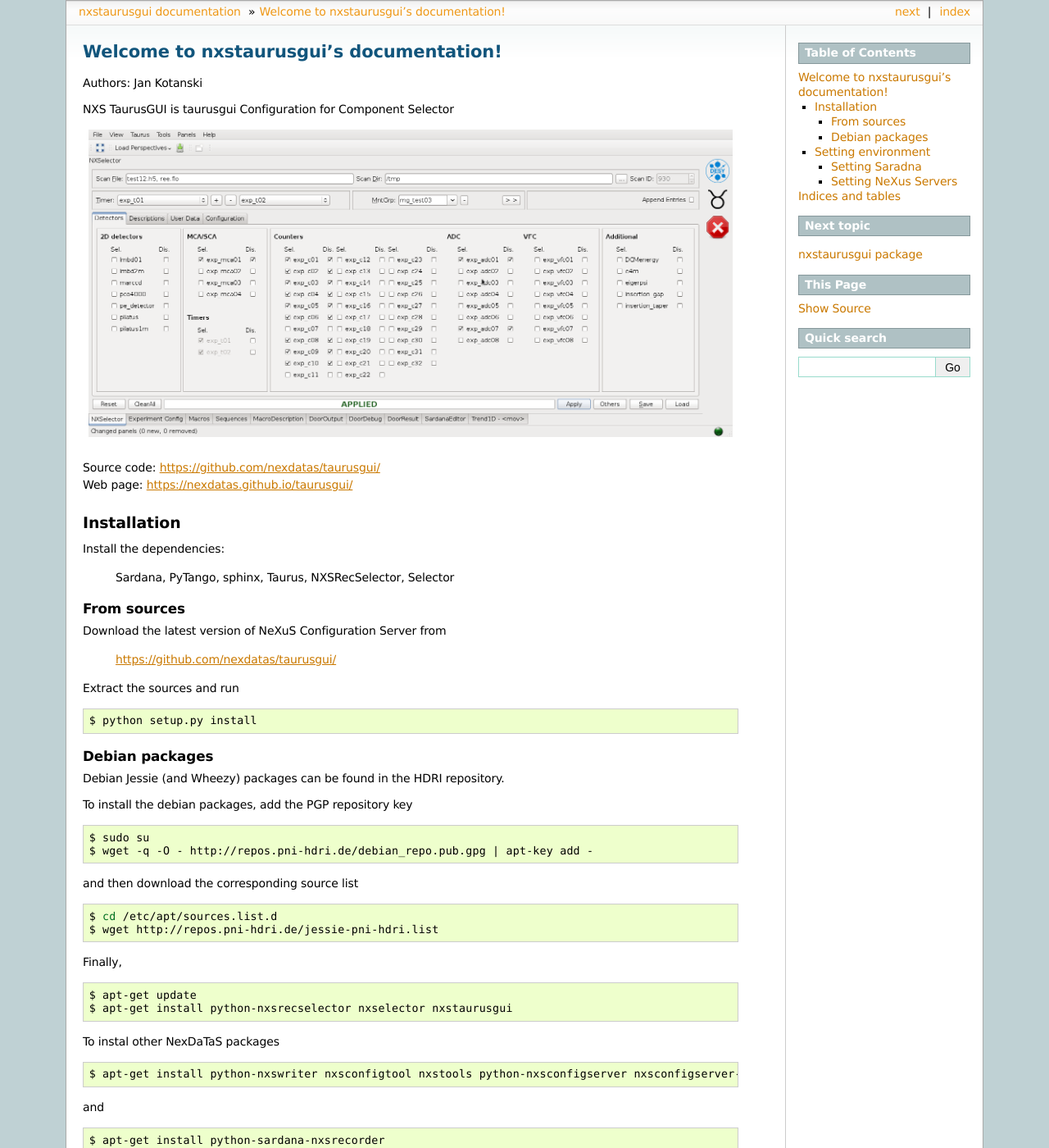
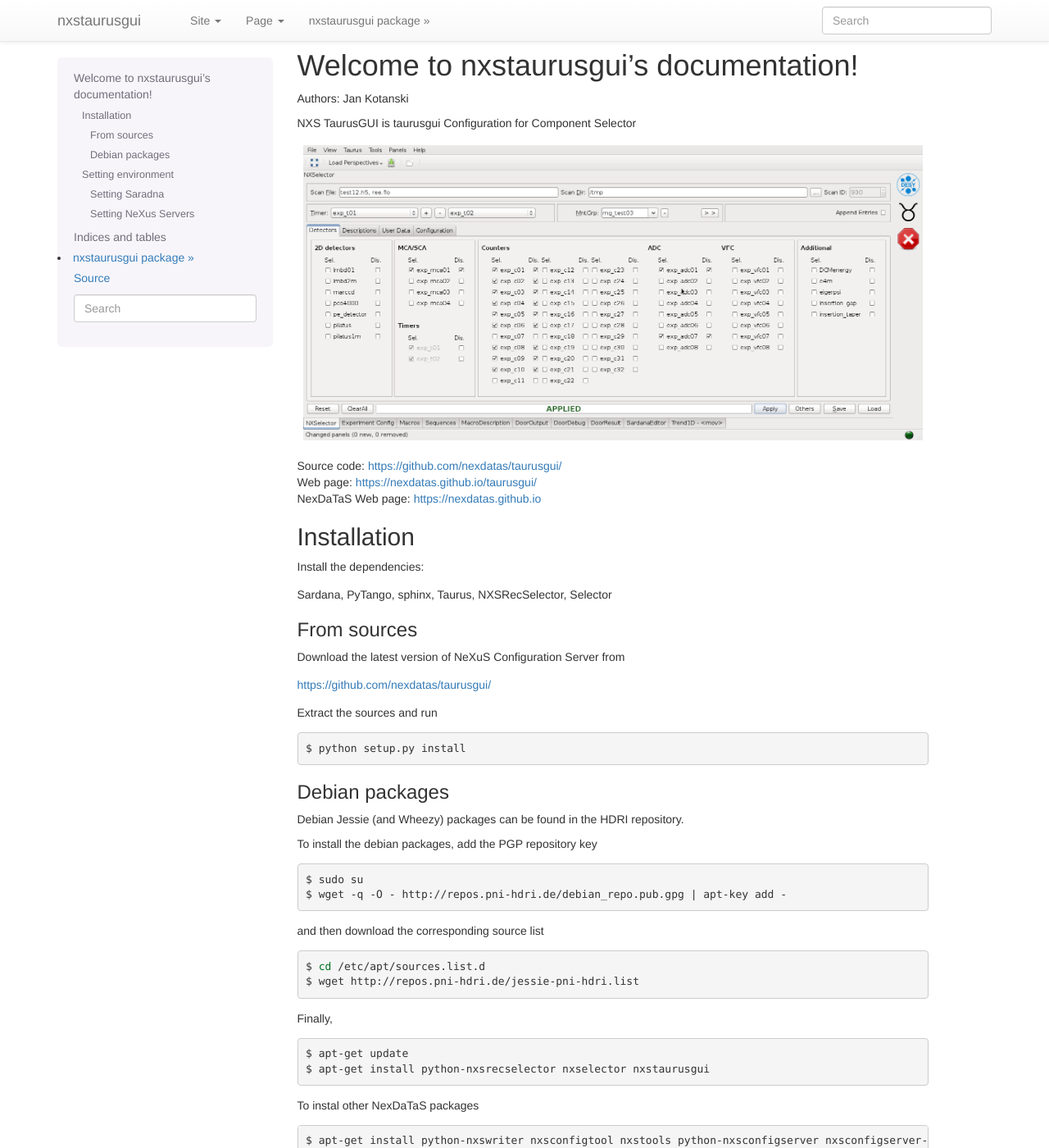
Before and after one commit to jkotan/nexdatas.taurusgui, a Sphinx documentation site: the page built from doc/index.rst, in a window 1280 px wide and 1400 px high. Shown: the whole window at 82% size. Built offline with Sphinx 7.4.7, drawn with Linux system fonts in a browser that asks for light colours; some of the changed text lies outside the part shown.

Commit message:
update docu

```diff
--- a/README.rst
+++ b/README.rst
@@ -11,6 +11,7 @@
 
 | Source code: https://github.com/nexdatas/taurusgui/
 | Web page: https://nexdatas.github.io/taurusgui/
+| NexDaTaS Web page: https://nexdatas.github.io
 
 
 
@@ -20,14 +21,14 @@
 
 Install the dependencies:
 
-    Sardana, PyTango, sphinx, Taurus, NXSRecSelector, Selector
+|    Sardana, PyTango, sphinx, Taurus, NXSRecSelector, Selector
 
 From sources
 ^^^^^^^^^^^^
 
 Download the latest version of NeXuS Configuration Server from
 
-    https://github.com/nexdatas/taurusgui/
+|    https://github.com/nexdatas/taurusgui/
 
 Extract the sources and run
 
--- a/doc/conf.py
+++ b/doc/conf.py
@@ -15,6 +15,9 @@
 import sys
 import os
 
+# import sphinx_rtd_theme
+import sphinx_bootstrap_theme
+
 # If extensions (or modules to document with autodoc) are in another directory,
 # add these directories to sys.path here. If the directory is relative to the
 # documentation root, use os.path.abspath to make it absolute, like shown here.
@@ -29,6 +32,7 @@
 # extensions coming with Sphinx (named 'sphinx.ext.*') or your custom
 # ones.
 extensions = [
+    'sphinx.ext.intersphinx',
     'sphinx.ext.autodoc',
     'sphinx.ext.viewcode',
 ]
@@ -110,15 +114,101 @@
 #html_theme = 'agogo'
 #html_theme = 'haiku'
 #html_theme = 'nature'
-html_theme = 'sphinxdoc'
+# html_theme = 'sphinxdoc'
+# html_theme = 'sphinx_rtd_theme'
+html_theme = 'bootstrap'
 
 # Theme options are theme-specific and customize the look and feel of a theme
 # further.  For a list of options available for each theme, see the
 # documentation.
 #html_theme_options = {}
+html_theme_options = {
+    # Navigation bar title. (Default: ``project`` value)
+    # 'navbar_title': "Demo",
+
+    # Tab name for entire site. (Default: "Site")
+    # 'navbar_site_name': "Site",
+
+    # A list of tuples containing pages or urls to link to.
+    # Valid tuples should be in the following forms:
+    #    (name, page)                 # a link to a page
+    #    (name, "/aa/bb", 1)          # a link to an arbitrary relative url
+    #    (name, "http://example.com", True) # arbitrary absolute url
+    # Note the "1" or "True" value above as the third argument to indicate
+    # an arbitrary url.
+    # 'navbar_links': [
+    #     ("Examples", "examples"),
+    #    ("Link", "http://example.com", True),
+    # ],
+
+    # Render the next and previous page links in navbar. (Default: true)
+    # 'navbar_sidebarrel': True,
+
+    # Render the current pages TOC in the navbar. (Default: true)
+    # 'navbar_pagenav': True,
+
+    # Tab name for the current pages TOC. (Default: "Page")
+    # 'navbar_pagenav_name': "Page",
+
+    # Global TOC depth for "site" navbar tab. (Default: 1)
+    # Switching to -1 shows all levels.
+    'globaltoc_depth': 2,
+    # 'globaltoc_depth': -1,
+
+    # Include hidden TOCs in Site navbar?
+    #
+    # Note: If this is "false", you cannot have mixed ``:hidden:`` and
+    # non-hidden ``toctree`` directives in the same page, or else the build
+    # will break.
+    #
+    # Values: "true" (default) or "false"
+    # 'globaltoc_includehidden': "true",
+
+    # HTML navbar class (Default: "navbar") to attach to <div> element.
+    # For black navbar, do "navbar navbar-inverse"
+    # 'navbar_class': "navbar navbar-inverse",
+    # 'navbar_class': "navbar navbar-light",
+
+    # Fix navigation bar to top of page?
+    # Values: "true" (default) or "false"
+    # 'navbar_fixed_top': "true",
+
+    # Location of link to source.
+    # Options are "nav" (default), "footer" or anything else to exclude.
+    # 'source_link_position': "nav",
+    'source_link_position': "none",
+
+    # Bootswatch (http://bootswatch.com/) theme.
+    #
+    # Options are nothing (default) or the name of a valid theme
+    # such as "amelia" or "cosmo".
+    # 'bootswatch_theme': "readable",
+    # 'bootswatch_theme': "spacelab",
+    # 'bootswatch_theme': "simplex",
+    # 'bootswatch_theme': "sandstone",
+    # 'bootswatch_theme': "flatly",
+    # 'bootswatch_theme': "cerulean",
+    # 'bootswatch_theme': "united",
+    # 'bootswatch_theme': "cosmo",
+    ## 'bootswatch_theme': "amelia",
+    # 'bootswatch_theme': "cyborg",
+    # 'bootswatch_theme': "journal",
+    # 'bootswatch_theme': "slate",
+    # 'bootswatch_theme': "spruce",
+    # 'bootswatch_theme': "superhero",
+    # 'bootswatch_theme': "lumen",
+    # 'bootswatch_theme': "paper",
+    # 'bootswatch_theme': "yeti",
+
+    # Choose Bootstrap version.
+    # Values: "3" (default) or "2" (in quotes)
+    'bootstrap_version': "3",
+}
 
 # Add any paths that contain custom themes here, relative to this directory.
 #html_theme_path = []
+# html_theme_path = [sphinx_rtd_theme.get_html_theme_path()]
+html_theme_path = sphinx_bootstrap_theme.get_html_theme_path()
 
 # The name for this set of Sphinx documents.  If None, it defaults to
 # "<project> v<release> documentation".
@@ -336,3 +426,13 @@
 
 # If false, no index is generated.
 #epub_use_index = True
+
+autoclass_content = 'both'
+
+intersphinx_mapping = {
+    'http://www.taurus-scada.org' : None,
+    'http://docs.python.org/2.7/': None,
+    'http://docs.scipy.org/doc/scipy/reference': None,
+    'http://docs.scipy.org/doc/numpy': None,
+    'http://www.esrf.fr/computing/cs/tango/tango_doc/kernel_doc/pytango/latest/': None,
+}
```
Also changed, not shown: 1 other file.
